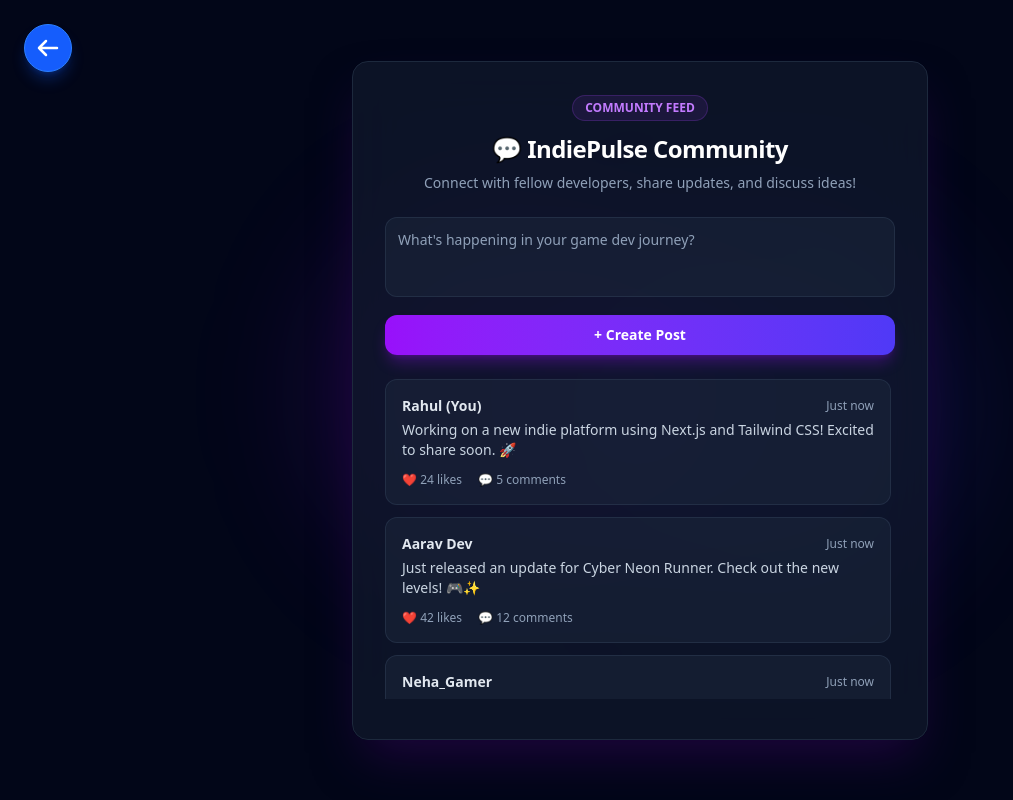
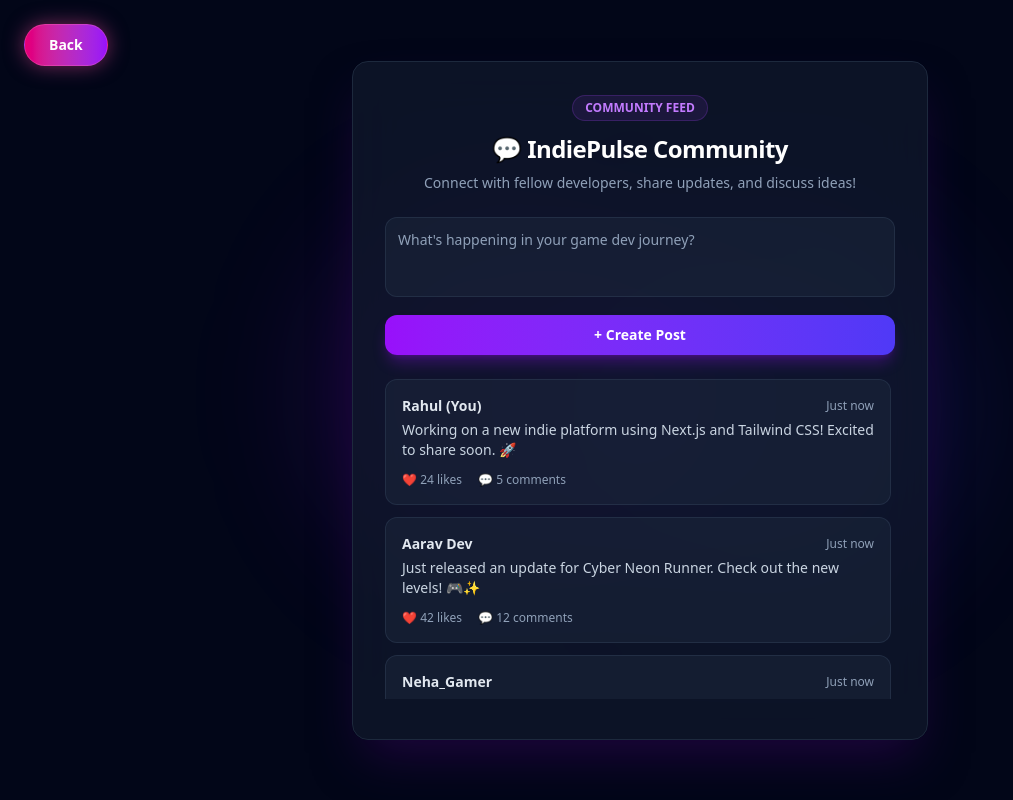
Before and after one commit to Patil-IndiePulse/IndiePulse, a Next.js app: page /community in a window 1280 px wide. Shown: the whole page, without its empty margins (0-1013 px from the left). Built offline with nearby package versions, Linux system fonts and the light colour scheme.

Commit message:
feat: replace blue arrow with pink gradient back button on community page

```diff
--- a/app/community/page.tsx
+++ b/app/community/page.tsx
@@ -32,28 +32,19 @@ export default function CommunityPage() {
   };
 
   return (
-    <main className="min-h-screen bg-slate-950 text-white flex flex-col items-center justify-center p-6 relative overflow-hidden">
+    <main className="min-h-screen bg-slate-950 text-white flex flex-col items-center justify-center p-6 relative overflow-hidden select-none">
 
       {/* Background Decorative Glow Effects */}
       <div className="absolute top-1/4 left-1/4 w-96 h-96 bg-purple-600/15 rounded-full blur-3xl pointer-events-none"></div>
       <div className="absolute bottom-1/4 right-1/4 w-96 h-96 bg-indigo-600/15 rounded-full blur-3xl pointer-events-none"></div>
 
-      {/* Top Left Back Button */}
+      {/* Top Left Pink Gradient 'Back' Button */}
       <div className="absolute top-6 left-6 z-10">
         <Link
           href="/"
-          className="w-12 h-12 bg-blue-600 hover:bg-blue-700 border border-blue-500 rounded-full flex items-center justify-center shadow-lg shadow-blue-600/30 transition-all transform hover:-translate-y-0.5 cursor-pointer group"
+          className="px-6 py-2.5 rounded-full bg-gradient-to-r from-pink-600 to-purple-600 hover:from-pink-500 hover:to-purple-500 text-white text-sm font-bold shadow-[0_0_20px_rgba(236,72,153,0.5)] border border-pink-400/40 transition-all flex items-center justify-center cursor-pointer"
         >
-          <svg
-            xmlns="http://www.w3.org/2000/svg"
-            className="h-6 w-6 text-white"
-            fill="none"
-            viewBox="0 0 24 24"
-            stroke="currentColor"
-            strokeWidth={2.5}
-          >
-            <path strokeLinecap="round" strokeLinejoin="round" d="M10 19l-7-7m0 0l7-7m-7 7h18" />
-          </svg>
+          Back
         </Link>
       </div>
 
```
